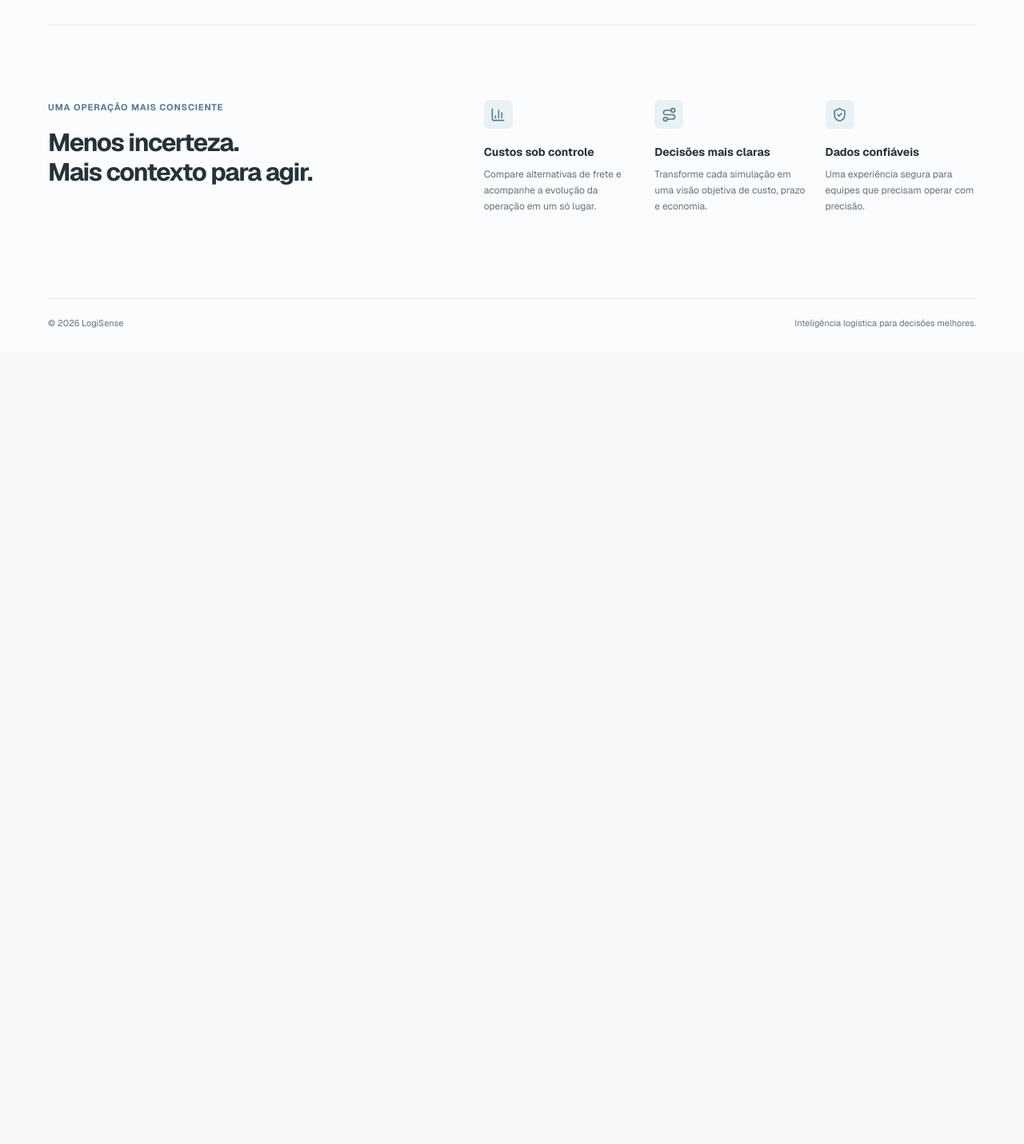
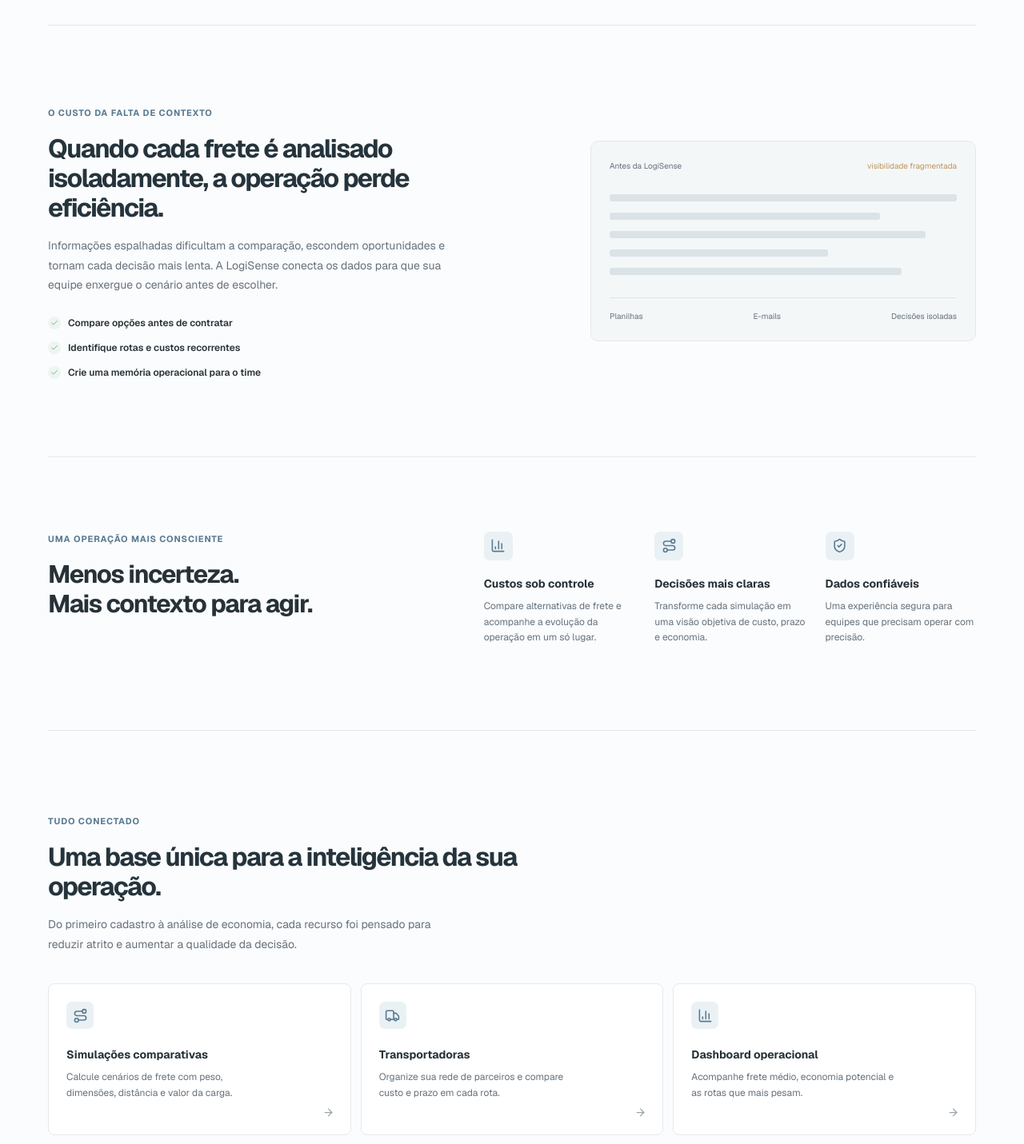
Before and after one commit to icarodredd/LogiSense, a Next.js app in the folder frontend/: page / in a window 1280 px wide. Shown: the part 820-2251 px from the top of the page at 80% size. Before the commit the page ends 1260 px from the top, so only its background shows below. Built offline with nearby package versions, Linux system fonts and the light colour scheme; no server answers.

Commit message:
feat: enhance homepage with new sections for story, modules, steps, and trust, and update content for clarity

```diff
--- a/frontend/app/globals.css
+++ b/frontend/app/globals.css
@@ -458,6 +458,219 @@ textarea {
   font-size: 12px;
   line-height: 1.65;
 }
+.story-section {
+  display: grid;
+  grid-template-columns: 1fr 0.82fr;
+  gap: 90px;
+  align-items: center;
+  padding: 96px 0;
+  border-top: 1px solid var(--line);
+}
+.story-copy h2,
+.section-heading h2,
+.trust-copy h2,
+.cta-section h2 {
+  max-width: 600px;
+  margin: 15px 0 17px;
+  color: #25343c;
+  font-size: 32px;
+  line-height: 1.16;
+  letter-spacing: -0.05em;
+  font-weight: 620;
+}
+.story-copy p,
+.section-heading p,
+.trust-copy p,
+.cta-section p {
+  max-width: 510px;
+  margin: 0;
+  color: var(--ink-soft);
+  font-size: 14px;
+  line-height: 1.75;
+}
+.story-points {
+  display: grid;
+  gap: 13px;
+  margin-top: 26px;
+}
+.story-points div {
+  display: flex;
+  align-items: center;
+  gap: 9px;
+  color: var(--ink);
+  font-size: 12px;
+  font-weight: 550;
+}
+.story-points svg {
+  padding: 3px;
+  color: var(--green);
+  background: var(--green-pale);
+  border-radius: 50%;
+}
+.story-card {
+  padding: 23px;
+  border: 1px solid var(--line);
+  border-radius: 10px;
+  background: #f4f7f8;
+}
+.story-card-head,
+.story-card-foot {
+  display: flex;
+  justify-content: space-between;
+  color: var(--ink-soft);
+  font-size: 10px;
+}
+.story-risk {
+  color: var(--amber);
+}
+.story-lines {
+  display: grid;
+  gap: 14px;
+  margin: 28px 0;
+}
+.story-lines i {
+  display: block;
+  height: 9px;
+  border-radius: 3px;
+  background: #dbe3e7;
+}
+.story-lines i:nth-child(2) { width: 78%; }
+.story-lines i:nth-child(3) { width: 91%; }
+.story-lines i:nth-child(4) { width: 63%; }
+.story-lines i:nth-child(5) { width: 84%; }
+.story-card-foot {
+  padding-top: 15px;
+  border-top: 1px solid #dce4e8;
+}
+.modules-section {
+  padding: 100px 0 110px;
+  border-top: 1px solid var(--line);
+}
+.section-heading {
+  max-width: 670px;
+  margin-bottom: 37px;
+}
+.module-grid {
+  display: grid;
+  grid-template-columns: repeat(3, 1fr);
+  gap: 12px;
+}
+.module-card {
+  position: relative;
+  min-height: 190px;
+  padding: 22px;
+  border: 1px solid var(--line);
+  border-radius: 8px;
+  background: var(--surface);
+  transition: border-color 0.18s, transform 0.18s;
+}
+.module-card:hover {
+  border-color: #cbd8df;
+  transform: translateY(-2px);
+}
+.module-icon {
+  display: grid;
+  place-items: center;
+  width: 34px;
+  height: 34px;
+  margin-bottom: 22px;
+  color: var(--blue);
+  background: var(--blue-pale);
+  border-radius: 7px;
+}
+.module-card h3,
+.step-item h3 {
+  margin: 0 0 8px;
+  font-size: 14px;
+  font-weight: 620;
+}
+.module-card p,
+.step-item p {
+  max-width: 260px;
+  margin: 0;
+  color: var(--ink-soft);
+  font-size: 12px;
+  line-height: 1.65;
+}
+.module-arrow {
+  position: absolute;
+  right: 20px;
+  bottom: 20px;
+  color: var(--text-faint);
+}
+.steps-section {
+  padding: 96px 0;
+  border-top: 1px solid var(--line);
+}
+.steps-grid {
+  display: grid;
+  grid-template-columns: repeat(3, 1fr);
+  gap: 45px;
+}
+.step-item {
+  display: grid;
+  grid-template-columns: auto 1fr;
+  gap: 16px;
+}
+.step-number {
+  color: var(--blue);
+  font-size: 11px;
+  font-weight: 700;
+  letter-spacing: 0.08em;
+}
+.trust-section {
+  padding: 0 0 100px;
+}
+.trust-panel {
+  display: grid;
+  grid-template-columns: 1fr 1fr;
+  gap: 70px;
+  padding: 44px;
+  border-radius: 10px;
+  background: #eef4f6;
+}
+.trust-list {
+  display: grid;
+  gap: 18px;
+  align-content: center;
+}
+.trust-list > div {
+  display: flex;
+  align-items: center;
+  gap: 13px;
+  padding-bottom: 18px;
+  border-bottom: 1px solid #d8e3e8;
+}
+.trust-list > div:last-child {
+  padding-bottom: 0;
+  border-bottom: 0;
+}
+.trust-list svg {
+  color: var(--green);
+}
+.trust-list span {
+  display: grid;
+  gap: 3px;
+}
+.trust-list strong {
+  font-size: 12px;
+  font-weight: 620;
+}
+.trust-list small {
+  color: var(--ink-soft);
+  font-size: 11px;
+}
+.cta-section {
+  display: flex;
+  align-items: center;
+  justify-content: space-between;
+  gap: 35px;
+  padding: 82px 0 91px;
+  border-top: 1px solid var(--line);
+}
+.cta-section h2 {
+  margin-bottom: 12px;
+}
 .marketing-footer {
   display: flex;
   justify-content: space-between;
@@ -479,6 +692,17 @@ textarea {
     grid-template-columns: 1fr;
     gap: 37px;
   }
+  .story-section {
+    grid-template-columns: 1fr;
+    gap: 42px;
+  }
+  .module-grid,
+  .steps-grid {
+    grid-template-columns: repeat(2, 1fr);
+  }
+  .trust-panel {
+    gap: 40px;
+  }
 }
 @media (max-width: 650px) {
   .page-width {
@@ -511,6 +735,33 @@ textarea {
   .benefit-grid {
     grid-template-columns: 1fr;
     gap: 28px;
+  }
+  .story-section,
+  .modules-section,
+  .steps-section {
+    padding: 68px 0;
+  }
+  .story-copy h2,
+  .section-heading h2,
+  .trust-copy h2,
+  .cta-section h2 {
+    font-size: 28px;
+  }
+  .module-grid,
+  .steps-grid,
+  .trust-panel {
+    grid-template-columns: 1fr;
+  }
+  .module-card {
+    min-height: 175px;
+  }
+  .trust-panel {
+    gap: 35px;
+    padding: 26px;
+  }
+  .cta-section {
+    display: grid;
+    padding: 68px 0;
   }
   .marketing-footer {
     display: grid;
--- a/frontend/app/page.tsx
+++ b/frontend/app/page.tsx
@@ -1,5 +1,5 @@
 import Link from "next/link";
-import { ArrowRight, BarChart3, Check, CircleDashed, Route, ShieldCheck } from "lucide-react";
+import { ArrowRight, BarChart3, Check, CircleDashed, FileSpreadsheet, Lightbulb, LockKeyhole, Route, ShieldCheck, Sparkles, Truck, Users, Workflow } from "lucide-react";
 import { PlatformEntryLink } from "../components/platform-entry-link";
 
 const benefits = [
@@ -20,6 +20,21 @@ const benefits = [
   },
 ];
 
+const modules = [
+  { icon: Route, title: "Simulações comparativas", description: "Calcule cenários de frete com peso, dimensões, distância e valor da carga." },
+  { icon: Truck, title: "Transportadoras", description: "Organize sua rede de parceiros e compare custo e prazo em cada rota." },
+  { icon: BarChart3, title: "Dashboard operacional", description: "Acompanhe frete médio, economia potencial e as rotas que mais pesam." },
+  { icon: Lightbulb, title: "Insights acionáveis", description: "Encontre padrões e oportunidades de economia sem depender de planilhas." },
+  { icon: FileSpreadsheet, title: "Importações", description: "Traga seus dados de clientes, transportadoras e operações para o workspace." },
+  { icon: Users, title: "Times e permissões", description: "Dê a cada pessoa o nível de acesso necessário para operar com segurança." },
+];
+
+const steps = [
+  { number: "01", title: "Centralize os dados", description: "Cadastre clientes e transportadoras ou importe sua base operacional." },
+  { number: "02", title: "Compare alternativas", description: "Simule uma rota e visualize as cotações organizadas lado a lado." },
+  { number: "03", title: "Aja com contexto", description: "Use o histórico, o dashboard e os insights para decidir melhor." },
+];
+
 export default function Home() {
   return (
     <main className="marketing-page">
@@ -30,6 +45,7 @@ export default function Home() {
         </Link>
         <div className="marketing-links">
           <a href="#produto">Produto</a>
+          <a href="#como-funciona">Como funciona</a>
           <a href="#beneficios">Benefícios</a>
           <Link href="/login" className="nav-login">Entrar</Link>
           <PlatformEntryLink className="button button-primary button-small">
@@ -41,10 +57,10 @@ export default function Home() {
       <section className="hero page-width">
         <div className="hero-copy">
           <div className="eyebrow"><CircleDashed size={14} /> Inteligência para sua operação logística</div>
-          <h1>Clareza para decisões de frete.</h1>
+          <h1>Transforme custos logísticos em decisões melhores.</h1>
           <p className="hero-text">
-            A LogiSense reúne simulações, custos e indicadores para que sua equipe
-            encontre alternativas melhores com mais segurança.
+            A LogiSense reúne simulações, custos, histórico e inteligência operacional
+            para sua equipe encontrar alternativas melhores com mais segurança.
           </p>
           <div className="hero-actions">
             <PlatformEntryLink className="button button-primary">
@@ -52,7 +68,7 @@ export default function Home() {
             </PlatformEntryLink>
             <a href="#produto" className="button button-secondary">Como funciona</a>
           </div>
-          <div className="hero-note"><Check size={15} /> Uma visão prática para cada decisão de transporte</div>
+          <div className="hero-note"><Check size={15} /> Menos planilhas. Mais clareza em cada decisão de transporte.</div>
         </div>
         <div className="hero-preview" id="produto">
           <div className="preview-topline"><span>Visão geral</span><span className="status-dot">Atualizado agora</span></div>
@@ -81,9 +97,49 @@ export default function Home() {
         </div>
       </section>
 
+      <section className="story-section page-width" id="como-funciona">
+        <div className="story-copy">
+          <span className="eyebrow">O custo da falta de contexto</span>
+          <h2>Quando cada frete é analisado isoladamente, a operação perde eficiência.</h2>
+          <p>Informações espalhadas dificultam a comparação, escondem oportunidades e tornam cada decisão mais lenta. A LogiSense conecta os dados para que sua equipe enxergue o cenário antes de escolher.</p>
+          <div className="story-points">
+            <div><Check size={16} /><span>Compare opções antes de contratar</span></div>
+            <div><Check size={16} /><span>Identifique rotas e custos recorrentes</span></div>
+            <div><Check size={16} /><span>Crie uma memória operacional para o time</span></div>
+          </div>
+        </div>
+        <div className="story-card">
+          <div className="story-card-head"><span>Antes da LogiSense</span><span className="story-risk">visibilidade fragmentada</span></div>
+          <div className="story-lines"><i /><i /><i /><i /><i /></div>
+          <div className="story-card-foot"><span>Planilhas</span><span>E-mails</span><span>Decisões isoladas</span></div>
+        </div>
+      </section>
+
       <section className="benefits page-width" id="beneficios">
         <div className="section-intro"><span className="eyebrow">Uma operação mais consciente</span><h2>Menos incerteza.<br />Mais contexto para agir.</h2></div>
         <div className="benefit-grid">{benefits.map(({ icon: Icon, title, description }) => <article className="benefit-item" key={title}><span className="benefit-icon"><Icon size={19} /></span><h3>{title}</h3><p>{description}</p></article>)}</div>
+      </section>
+
+      <section className="modules-section page-width" id="recursos">
+        <div className="section-heading"><span className="eyebrow">Tudo conectado</span><h2>Uma base única para a inteligência da sua operação.</h2><p>Do primeiro cadastro à análise de economia, cada recurso foi pensado para reduzir atrito e aumentar a qualidade da decisão.</p></div>
+        <div className="module-grid">{modules.map(({ icon: Icon, title, description }) => <article className="module-card" key={title}><span className="module-icon"><Icon size={19} /></span><h3>{title}</h3><p>{description}</p><ArrowRight size={15} className="module-arrow" /></article>)}</div>
+      </section>
+
+      <section className="steps-section page-width">
+        <div className="section-heading"><span className="eyebrow">Do dado à decisão</span><h2>Comece simples. Evolua com a operação.</h2></div>
+        <div className="steps-grid">{steps.map(({ number, title, description }) => <article className="step-item" key={number}><span className="step-number">{number}</span><div><h3>{title}</h3><p>{description}</p></div></article>)}</div>
+      </section>
+
+      <section className="trust-section page-width">
+        <div className="trust-panel">
+          <div className="trust-copy"><span className="eyebrow"><LockKeyhole size={14} /> Segurança por padrão</span><h2>Dados organizados para as pessoas certas.</h2><p>Um workspace preparado para equipes que precisam operar com confiança, rastreabilidade e controle.</p></div>
+          <div className="trust-list"><div><ShieldCheck size={18} /><span><strong>Multi-tenant</strong><small>Dados isolados por empresa</small></span></div><div><Users size={18} /><span><strong>Perfis de acesso</strong><small>Permissões para cada papel</small></span></div><div><Workflow size={18} /><span><strong>Auditoria</strong><small>Ações importantes rastreáveis</small></span></div></div>
+        </div>
+      </section>
+
+      <section className="cta-section page-width">
+        <div><span className="eyebrow"><Sparkles size={14} /> Mais clareza para sua operação</span><h2>Pronto para tomar decisões de frete com mais contexto?</h2><p>Entre na plataforma e veja como a LogiSense pode organizar sua rotina logística.</p></div>
+        <PlatformEntryLink className="button button-primary">Acessar a plataforma <ArrowRight size={16} /></PlatformEntryLink>
       </section>
 
       <footer className="marketing-footer page-width"><span>© 2026 LogiSense</span><span>Inteligência logística para decisões melhores.</span></footer>
```
